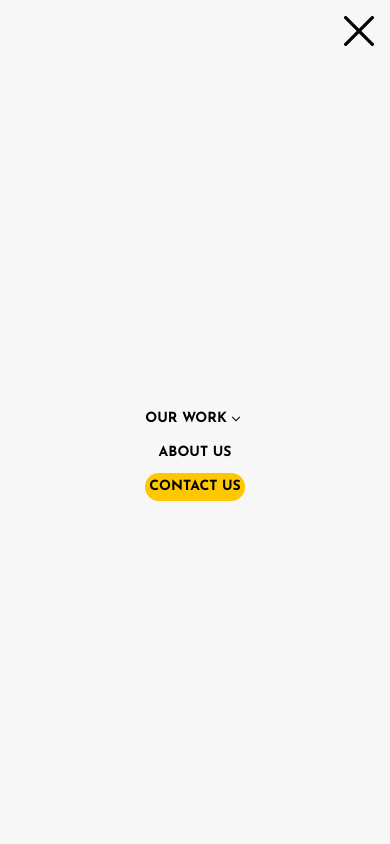
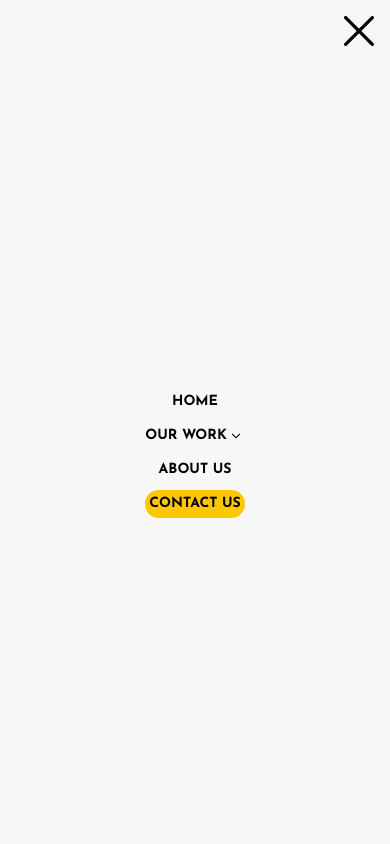
Before and after one commit to wolfy1313/powerlines-website, a Next.js app: page /about-us in a window 390 px wide. Both pictures are taken after a click on the element 310 px from the left and 33 px from the top of the page. Shown: the top 844 px of the page. Built offline with nearby package versions, Linux system fonts and the light colour scheme; a web font is replaced by a local one.

Commit message:
cleanup unused component code. make burger collapse when link clicked

```diff
--- a/src/components/Header.tsx
+++ b/src/components/Header.tsx
@@ -7,36 +7,7 @@ import { useState } from 'react'
 const josefinSans = Josefin_Sans({ subsets: ['latin'] })
 
 function Header() {
-  //create hamburger button and "X" button
-  const HamburgerButton = () => {
-    return <>
-      <div className="flex items-center cursor-pointer">
-        <button onClick={toggleBurger}>
-          <Image
-            src="/hamburger_menu.svg"
-            alt="menu-icon"
-            width={30}
-            height={30}
-          />
-        </button>
-      </div>
-    </>
-  }
 
-  const XButton = () => {
-    return <>
-      <div className='flex align-top justify-end p-4 cursor-pointer'>
-        <button onClick={toggleBurger}>
-          <Image
-            src="/MobileXButton.svg"
-            alt="menu-icon"
-            width={30}
-            height={30}
-          />
-        </button>
-      </div>
-    </>
-  }
   // State to handle dropdown visibility
   const [isDropdownVisible, setIsDropdownVisible] = useState<boolean>(false)
   // State to handle mobile hamburger menu
@@ -98,6 +69,11 @@ function Header() {
               <ul
                 className={`flex flex-col gap-2.5 items-center font-bold text-sm ${josefinSans.className} my-auto md:py-[12px]`}
               >
+                <li className="pt-1">
+                  <button onClick={toggleBurger}>
+                    <Link href="/">HOME</Link>
+                  </button>
+                </li>
                 <li className={`pt-1 px-2 relative ${isDropdownVisible ? "bg-light-yellow" : "bg-main-gray"} `}>
                   <div className="flex flex-row">
                     <button onClick={toggleDropdown}>OUR WORK</button>
@@ -130,10 +106,14 @@ function Header() {
                   )}
                 </li>
                 <li className="pt-1">
-                  <Link href="/about-us">ABOUT US</Link>
+                  <button onClick={toggleBurger}>
+                    <Link href="/about-us">ABOUT US</Link>
+                  </button>
                 </li>
                 <li className="flex flex-col justify-center my-auto   bg-main-yellow rounded-full py-1 px-1 md:px-[32px]">
-                  <Link href="/contact-us">CONTACT US</Link>
+                  <button onClick={toggleBurger}>
+                    <Link href="/contact-us">CONTACT US</Link>
+                  </button>
                 </li>
               </ul>
             </section>
```
